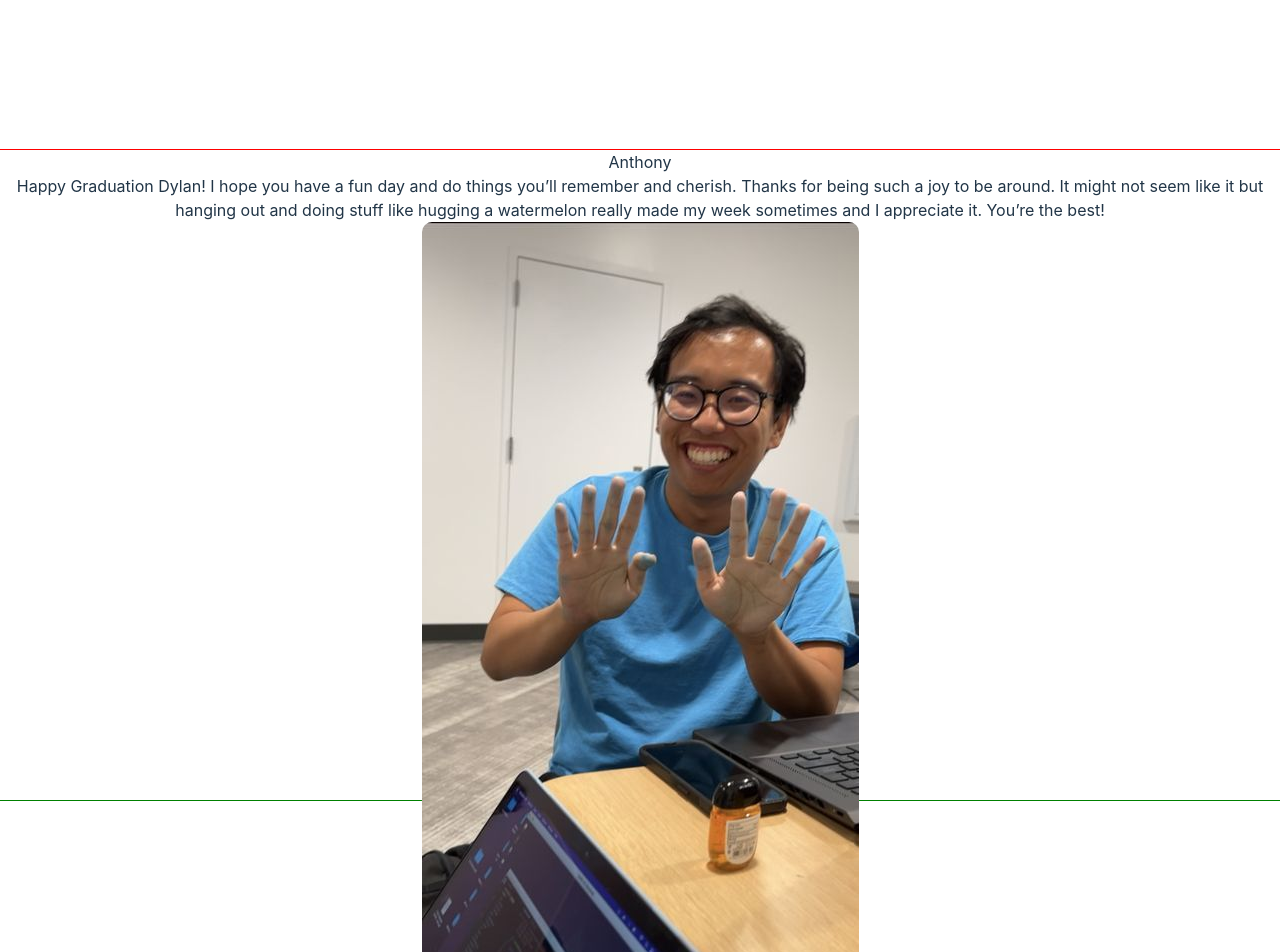
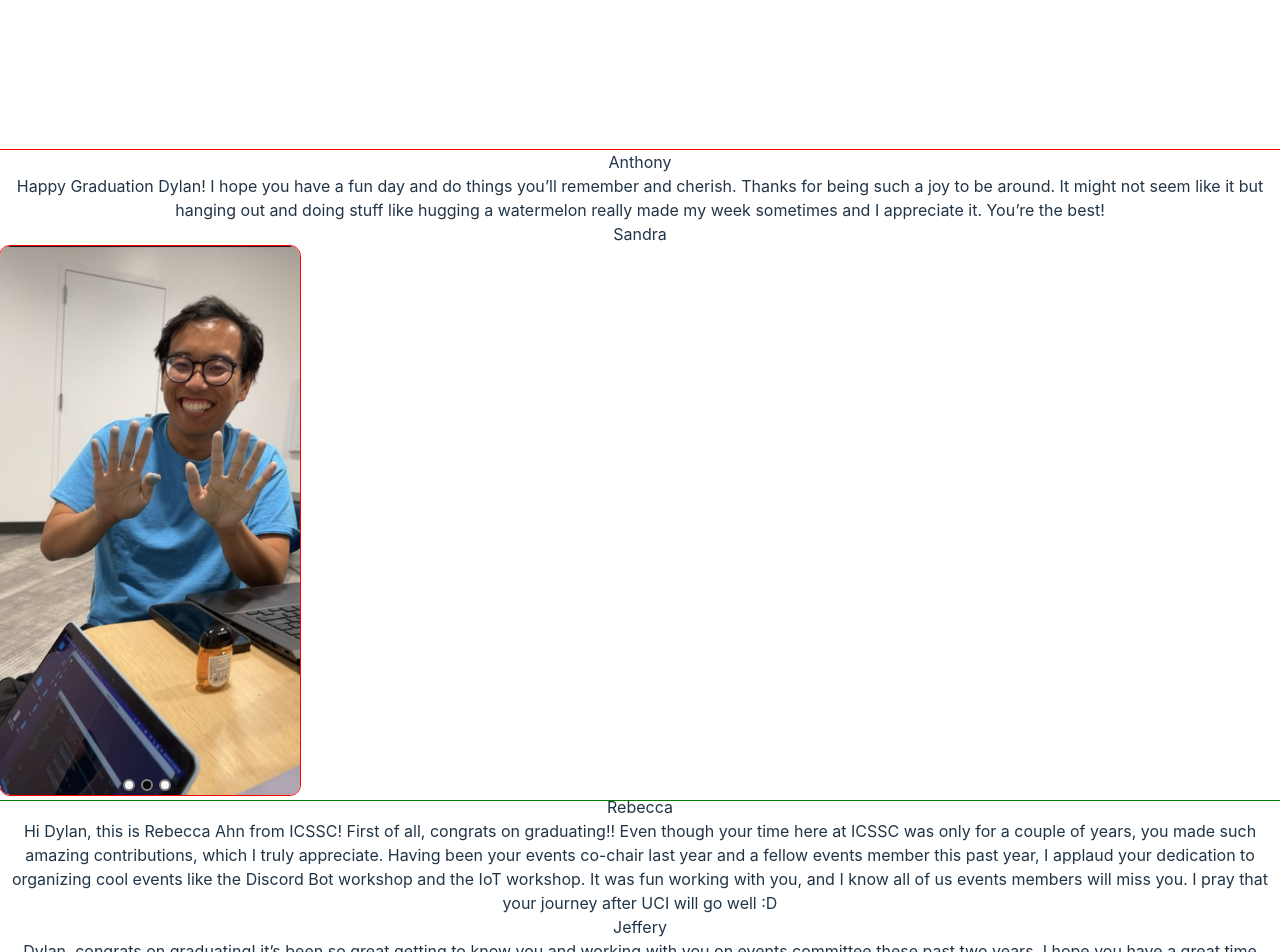
Before and after one commit to typhocannon/gradgift, a React (Vite) app in the folder goodbyedylan/: page / in a window 1280 px wide. Shown: the top 952 px of the page. Built offline with nearby package versions, Linux system fonts and the light colour scheme.

Commit message:
react FLIP

```diff
--- a/goodbyedylan/package.json
+++ b/goodbyedylan/package.json
@@ -20,6 +20,7 @@
     "framer-motion": "^11.2.10",
     "lucide-react": "^0.394.0",
     "react": "^18.2.0",
+    "react-card-flip": "^1.2.3",
     "react-day-picker": "^8.10.1",
     "react-dom": "^18.2.0",
     "react-multi-carousel": "^2.8.5",
--- a/goodbyedylan/src/App.tsx
+++ b/goodbyedylan/src/App.tsx
@@ -95,7 +95,7 @@ function App() {
                                 // background={m.background}
                                 // className={i % 3 === 0|| i % 6 === 0 ? "md:col-span-2 debug" : "debug"}
                                 // className={cn("[&>p:text-lg]", '')}
-                                className="border flex items-center justify-center"
+                                className="border flex items-center justify-center w-[25rem]"
                                 // style={{ width: `${m.width}px`, height: `${m.height}px` }}
                             />
                         ))}
--- a/goodbyedylan/src/components/carousel.tsx
+++ b/goodbyedylan/src/components/carousel.tsx
@@ -1,25 +1,137 @@
 import Carousel from "react-multi-carousel";
 import "react-multi-carousel/lib/styles.css";
 import { carouselProps } from "../interfaces";
+// import { useEffect, useState } from "react";
+
+const responsive = {
+  desktop: {
+    breakpoint: {
+      max: 3000,
+      min: 1024
+    },
+    items: 1
+  },
+  mobile: {
+    breakpoint: {
+      max: 464,
+      min: 0
+    },
+    items: 1
+  },
+  tablet: {
+    breakpoint: {
+      max: 1024,
+      min: 464
+    },
+    items: 1
+  }
+};
 
 function CarouselComponent({ images }: carouselProps) {
+  // const [dimensionClass, setDimensionClass] = useState<string[]>([]);
+  // const [maxWidth, setMaxWidth] = useState<string>('');
+  // const [maxHeight, setMaxHeight] = useState<string>('');
+  // const [isLoading, setIsLoading] = useState(true);
+
+  // useEffect(() => {
+  //   setIsLoading(true);
+  //   const fetchDimensionClass = async () => {
+  //     const dimensions = await Promise.all(
+  //       images.map(
+  //         (src) =>
+  //           new Promise<{ width: number; height: number }>((resolve) => {
+  //             const img = new Image();
+  //             img.onload = () => resolve({ width: img.width, height: img.height });
+  //             img.src = src;
+  //           })
+  //       )
+  //     );
+  //     let maxW = 0;
+  //     let maxH = 0;
+  //     const newDimensionClass: string[] = [];
+
+  //     for (let i = 0; i < dimensions.length; i++) {
+  //       maxW = Math.max(maxW, dimensions[i].width);
+  //       maxH = Math.max(maxH, dimensions[i].height);
+  //       if (dimensions[i].width > dimensions[i].height) {
+  //         newDimensionClass.push(`w-[${dimensions[i].width / 2}px]`);
+  //         console.log(`w-[${dimensions[i].width / 2}px]`); // TESTING
+  //       } else {
+  //         newDimensionClass.push(`h-[${dimensions[i].height / 2}px]`);
+  //         console.log(`h-[${dimensions[i].height / 2}px]`); // TESTING
+  //       }
+  //     }
+  //     setMaxWidth(`max-w-[${maxW / 2}px]`);
+  //     setMaxHeight(`max-h-[${maxH / 2}px]`);
+  //     setDimensionClass(newDimensionClass);
+  //     setIsLoading(false);
+  //   };
+  //   fetchDimensionClass();
+  // }, [images]);
+
+
+
+  // useEffect(() => {
+  //   setIsLoading(true);
+  //   const fetchDimensionClass = async () => {
+  //     Promise.all(
+  //       images.map((src) =>
+  //         new Promise<{width: number, height: number}>((resolve) => {
+  //           const img = new Image();
+  //           img.onload = () => resolve({width: img.width, height: img.height});
+  //           img.src = src;
+  //         })
+  //       )
+  //     ).then((dimensions) => {
+  //       // setDimensions(dimensions);
+  //       const newDimensionClass: string[] = [];
+  //       const newMaxWidths: string[] = [];
+  //       const newMaxHeights: string[] = [];
+  //       for(let i = 0; i < dimensions.length; i++) {
+  //         newMaxWidths.push(`${dimensions[i].width}px`);
+  //         newMaxHeights.push(`${dimensions[i].height}px`);
+  //         if(dimensions[i].width > dimensions[i].height) {
+  //           setDimensionClass([...dimensionClass, `w-[${dimensions[i].width / 2}px]`]);
+  //           console.log(`w-[${dimensions[i].width / 2}px]`);//TESTING
+  //         }else{
+  //           setDimensionClass([...dimensionClass, `h-[${dimensions[i].height / 2}px]`]);
+  //           console.log(`h-[${dimensions[i].height / 2}px]`);//TESTING
+  //         }
+  //       }
+  //       setIsLoading(false);
+  //     });
+  //   };
+  //   fetchDimensionClass();
+  // }, [images]);
+
+  // if(isLoading) return <div>Loading...</div>;
+
   return (
     <div
+    className="debug mx-auto"
       style={{
         position: 'relative',
-        width: '100%',
-        height: '100%',
+        // width: '100%',
+        // height: '100%',
+        maxWidth:'300px',
+        // maxHeight: '600px',
         overflow: 'hidden', // Ensure no overflow is visible
+
+        maxHeight: "100%",
+        width: "auto",
+        borderRadius: 10,
+        objectFit: "contain",
       }}
     >
       <Carousel
         additionalTransfrom={0}
         arrows={false}
         autoPlay
+        ssr={false}
         autoPlaySpeed={4000}
         centerMode={false} // Ensure center mode is off
         className=""
-        containerClass="carousel-container"
+        containerClass="carousel-container "
         dotListClass=""
         draggable
         focusOnSelect={false}
@@ -31,29 +143,7 @@ function CarouselComponent({ images }: carouselProps) {
         renderArrowsWhenDisabled={false}
         renderButtonGroupOutside={false}
         renderDotsOutside={false}
-        responsive={{
-          desktop: {
-            breakpoint: {
-              max: 3000,
-              min: 1024
-            },
-            items: 1
-          },
-          mobile: {
-            breakpoint: {
-              max: 464,
-              min: 0
-            },
-            items: 1
-          },
-          tablet: {
-            breakpoint: {
-              max: 1024,
-              min: 464
-            },
-            items: 1
-          }
-        }}
+        responsive={responsive}
         rewind={false}
         rewindWithAnimation={false}
         rtl={false}
@@ -86,8 +176,16 @@ function CarouselComponent({ images }: carouselProps) {
           </div>
         ))}
       </Carousel>
-    </div>
+      </div>
   );
 }
 
 export default CarouselComponent;
+
+
+      //   slidesToSlide={1}
+      //   swipeable
+      // >
+      //   {images.map((img, i) => (
+      //     <div key={i}><img src={img}/></div>
+      //   ))}
--- a/goodbyedylan/src/components/magicui/bento-grid.tsx
+++ b/goodbyedylan/src/components/magicui/bento-grid.tsx
@@ -1,7 +1,8 @@
-import { cn } from "../../lib/utils"
-import { ReactNode } from "react";
+import { cn } from "../../lib/utils";
+import { ReactNode, useState } from "react";
 import CarouselComponent from "../carousel";
-import "../../App.css"
+import ReactCardFlip from "react-card-flip";
+import "../../App.css";
 const BentoGrid = ({
     children,
     className,
@@ -17,7 +18,7 @@ const BentoGrid = ({
                 // "grid w-full auto-rows-[22rem] grid-cols-3 gap-4",
                 // "grid md:auto-rows-[18rem] grid-cols-1 md:grid-cols-3 gap-4 max-w-7xl mx-auto grid-cols-auto-fill",
                 // "grid grid-flow-dense auto-rows-auto gap-2 h-screen",
-        className,
+                className
             )}
             style={style}
         >
@@ -36,43 +37,116 @@ const BentoCard = ({
     className: string;
     description: string;
     image: string[];
-}) => (
+}) => {
+    const [isFlipped, setIsFlipped] = useState(false);
+    const handleClick = () => {
+        // setIsFlipped(!isFlipped);
+        setIsFlipped((prevIsFlipped) => !prevIsFlipped);
+    };
+
+    return image.length >= 1 ? (
+        <ReactCardFlip isFlipped={isFlipped} flipDirection="vertical">
             <div
                 key={name}
+                onClick={handleClick}
                 className={cn(
                     "rounded-xl bg-white [box-shadow:0_0_0_1px_rgba(0,0,0,.03),0_2px_4px_rgba(0,0,0,.05),0_12px_24px_rgba(0,0,0,.05)]",
-      className,
+                    // // dark styles
+                    // "transform-gpu dark:bg-black dark:[border:1px_solid_rgba(255,255,255,.1)] dark:[box-shadow:0_-20px_80px_-20px_#ffffff1f_inset]",
+                    // "row-span-1 rounded-xl group/bento hover:shadow-xl transition duration-200 shadow-input dark:shadow-none p-4 dark:bg-black dark:border-white/[0.2] bg-white border border-transparent justify-between flex flex-col space-y-4",
+                    // "absolute bg-blue-200 border border-gray-400 flex items-center justify-center",
+                    "border flex flex-col py-4 items-center justify-center cursor-pointer", // chatgpt to center content
+                    className
                 )}
             >
-    <div className="max-w-sm pointer-events-none flex flex-col m-3 mt-10 transition-all duration-300 group-hover:-translate-y-5 rounded-lg h-full">
-      <div className="flex-grow flex flex-col justify-between">
+               <h3 className="text-xl font-semibold text-neutral-700 dark:text-neutral-300">
+                  {name}
+                </h3>
+                <div className="max-w-sm pointer-events-none flex flex-col m-3 mt-10 transition-all duration-300 group-hover:-translate-y-5 rounded-lg w-full mx-auto">
+                        {/* <div className="pointer-events-none flex flex-col m-3 mt-10 transition-all duration-300 group-hover:-translate-y-5 rounded-lg">
+  <div className="flex flex-col justify-center items-center flex-grow"> */}
                         {image.length === 1 ? (
                             <div className="image-container flex justify-center items-center ">
                                 <img
                                     src={image[0]}
                                     alt={name}
                                     style={{
-                maxHeight: '100%',
-                width: 'auto',
+                                        maxHeight: "100%",
+                                        width: "auto",
                                         borderRadius: 10,
-                objectFit: 'contain'
+                                        objectFit: "contain",
                                     }}
                                 />
                             </div>
-        ) : image.length > 1 ? (
+                        ) : (
                             <CarouselComponent images={image} />
-        ) : null}
+                        )}
+                        {/* <div className="text-container mt-5">
+                        <h3 className="text-xl font-semibold text-neutral-700 dark:text-neutral-300">
+                            {name}
+                        </h3>
+                        <p className="max-w-lg text-neutral-400 m-4">
+                            {description}
+                        </p>
+                    </div> */}
+                </div>
+                <div className="pointer-events-none absolute inset-0 transform-gpu transition-all duration-300 group-hover:bg-black/[.03] group-hover:dark:bg-neutral-800/10" />
+            </div>
+            {/** BACK OF CARD NOW*/}
+            <div
+                key={name}
+                onClick={handleClick}
+                className={cn(
+                    "rounded-xl bg-white [box-shadow:0_0_0_1px_rgba(0,0,0,.03),0_2px_4px_rgba(0,0,0,.05),0_12px_24px_rgba(0,0,0,.05)]",
+                    "border flex items-center justify-center pointer",
+                    className
+                )}
+            >
+                <div className="max-w-sm pointer-events-none flex flex-col m-3 mt-10 transition-all duration-300 group-hover:-translate-y-5 rounded-lg h-full">
+                    <div className="flex-grow flex flex-col justify-between">
                         <div className="text-container mt-5">
                             <h3 className="text-xl font-semibold text-neutral-700 dark:text-neutral-300">
                                 {name}
                             </h3>
-          <p className="max-w-lg text-neutral-400 m-4">{description}</p>
+                            <p className="max-w-lg text-neutral-400 m-4">
+                                {description}
+                            </p>
+                        </div>
+                    </div>
+                </div>
+                <div className="pointer-events-none absolute inset-0 transform-gpu transition-all duration-300 group-hover:bg-black/[.03] group-hover:dark:bg-neutral-800/10" />
+            </div>
+        </ReactCardFlip>
+    ) : (
+        <div
+            key={name}
+            className={cn(
+                "rounded-xl bg-white [box-shadow:0_0_0_1px_rgba(0,0,0,.03),0_2px_4px_rgba(0,0,0,.05),0_12px_24px_rgba(0,0,0,.05)]",
+                // // dark styles
+                // "transform-gpu dark:bg-black dark:[border:1px_solid_rgba(255,255,255,.1)] dark:[box-shadow:0_-20px_80px_-20px_#ffffff1f_inset]",
+                // "row-span-1 rounded-xl group/bento hover:shadow-xl transition duration-200 shadow-input dark:shadow-none p-4 dark:bg-black dark:border-white/[0.2] bg-white border border-transparent justify-between flex flex-col space-y-4",
+                // "absolute bg-blue-200 border border-gray-400 flex items-center justify-center",
+
+                "border flex items-center justify-center", // chatgpt to center content
+
+                className
+            )}
+        >
+            <div className="max-w-sm pointer-events-none flex flex-col m-3 mt-10 transition-all duration-300 group-hover:-translate-y-5 rounded-lg h-full">
+                <div className="flex-grow flex flex-col justify-between">
+                    <div className="text-container mt-5">
+                        <h3 className="text-xl font-semibold text-neutral-700 dark:text-neutral-300">
+                            {name}
+                        </h3>
+                        <p className="max-w-lg text-neutral-400 m-4">
+                            {description}
+                        </p>
                     </div>
                 </div>
             </div>
             <div className="pointer-events-none absolute inset-0 transform-gpu transition-all duration-300 group-hover:bg-black/[.03] group-hover:dark:bg-neutral-800/10" />
         </div>
     );
+};
 
-
-export { BentoCard,  BentoGrid };
+export { BentoCard, BentoGrid };
```
Also changed, not shown: 1 other file (tests, documents, lock files or other folders). Lines whose indentation alone changed are shown as unchanged.
